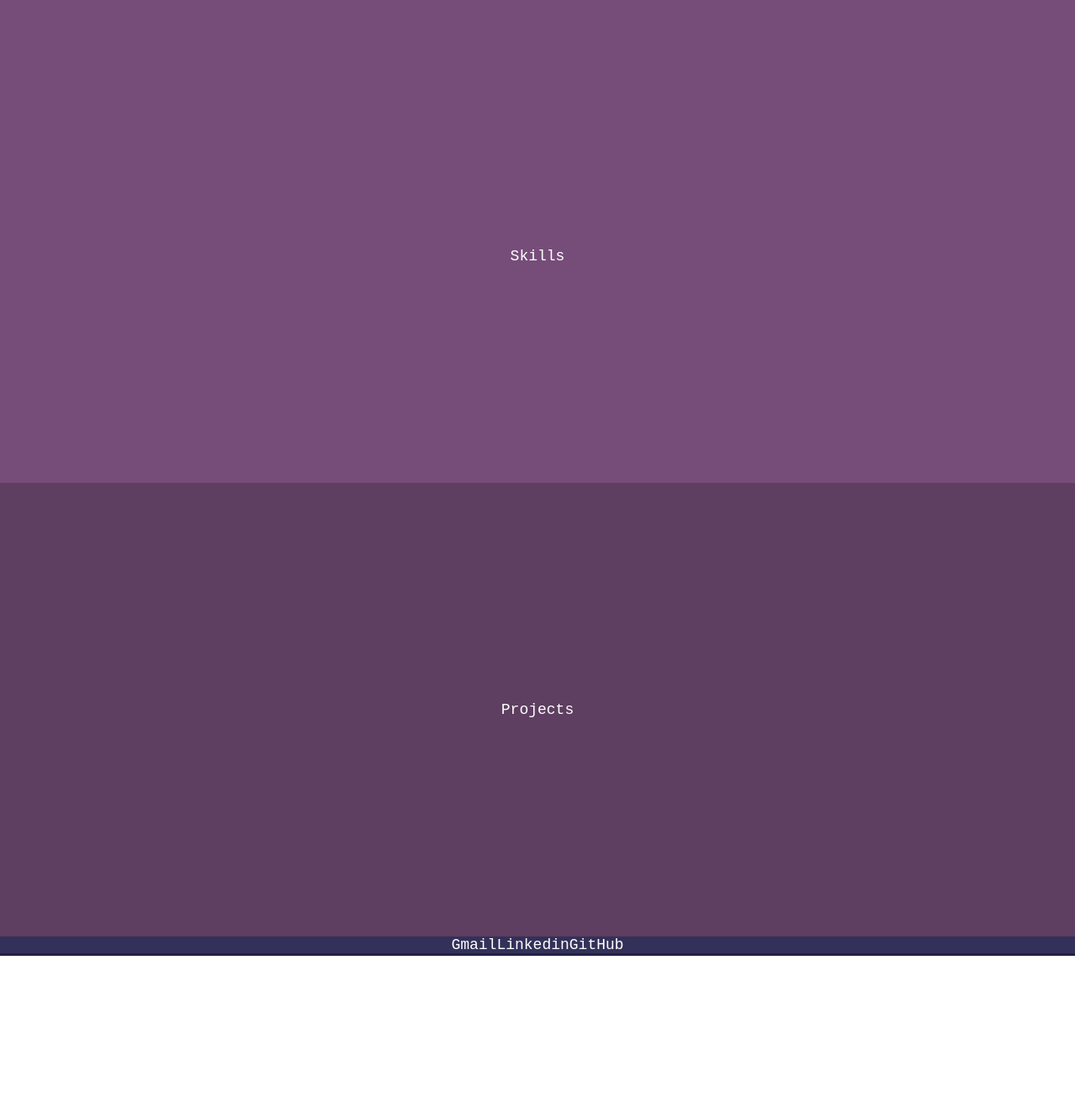
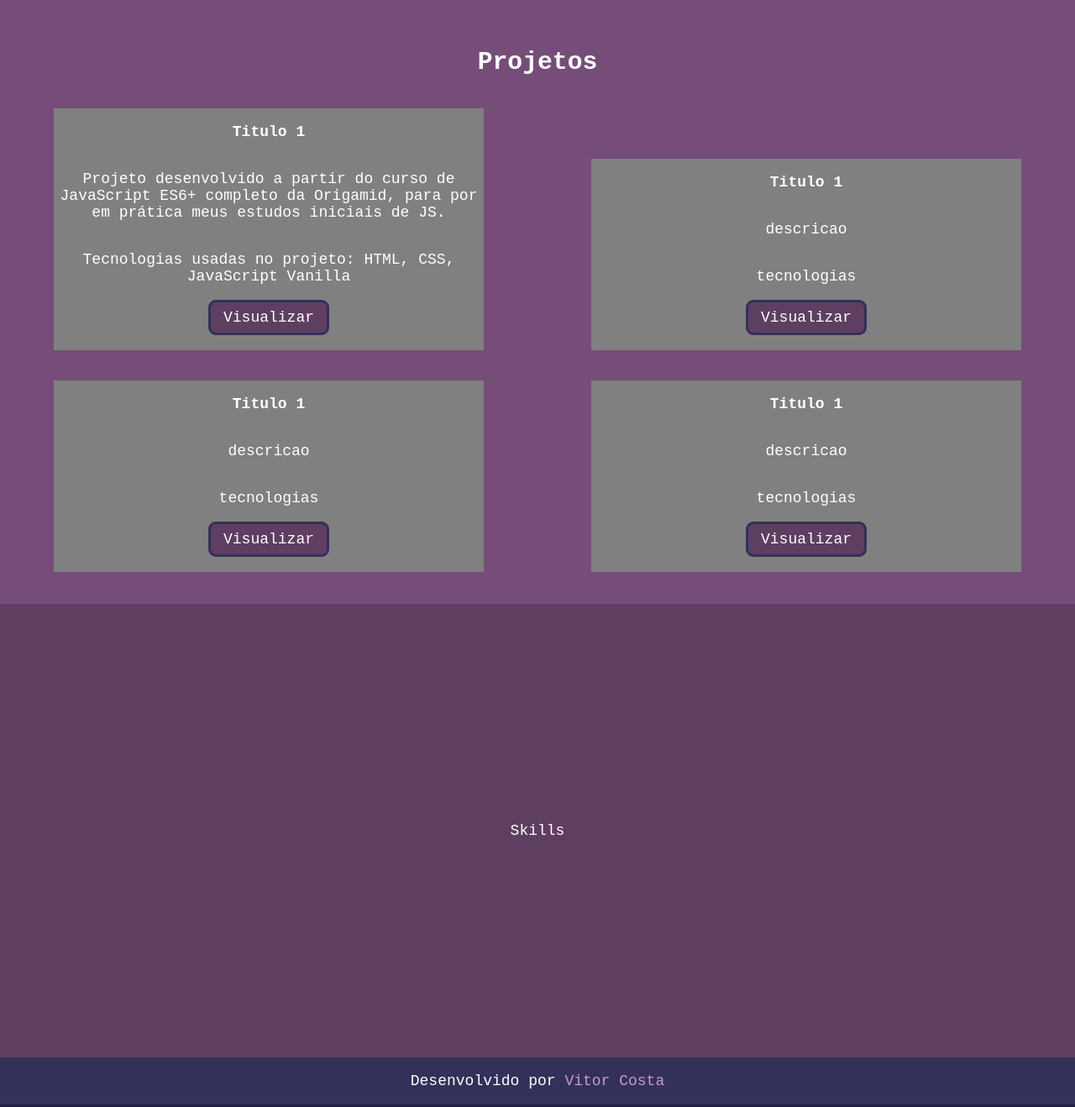
Before and after one commit to vitorcosta42/Portfolio, a React (Create React App) app: page / in a window 1280 px wide. Shown: the part 1182-2500 px from the top of the page at 84% size. Before the commit the page ends 2330 px from the top, so only its background shows below. Built offline with nearby package versions, Linux system fonts and the light colour scheme.

Commit message:
feat: footer and projects first implementations

```diff
--- a/src/components/Footer/index.js
+++ b/src/components/Footer/index.js
@@ -1,14 +1,17 @@
-import React from 'react'
+import React from "react";
 import * as S from "./styles";
 
 const Footer = () => {
   return (
     <S.Footer>
-        <S.FooterLink>Gmail</S.FooterLink>
-        <S.FooterLink>Linkedin</S.FooterLink>
-        <S.FooterLink>GitHub</S.FooterLink>
+      <S.FooterSentence>
+        Desenvolvido por <S.FooterLink
+       href="https://www.linkedin.com/in/vitorcosta-dev/"
+       target="_blank"
+        >Vitor Costa</S.FooterLink>
+      </S.FooterSentence>
     </S.Footer>
-  )
-}
+  );
+};
 
-export default Footer
+export default Footer;
--- a/src/components/Footer/styles.js
+++ b/src/components/Footer/styles.js
@@ -5,7 +5,18 @@ export const Footer = styled.div`
   display: flex;
   justify-content: center;
   border-bottom: 3px solid #232146;
-  margin-bottom: 10px;
 `;
 
-export const FooterLink = styled.div``
+export const FooterSentence= styled.p``;
+
+export const FooterLink = styled.a`
+
+text-decoration: none;
+  transition-duration: 0.8s;
+  background-color: #333159;
+  color: #c897d8;
+  &:hover {
+    color: #b277b6;
+  }
+
+  `;
--- /dev/null
+++ b/src/components/Project/index.js
@@ -0,0 +1,18 @@
+import React from "react";
+import * as S from "./styles";
+
+const Project = ({url, title, description, technologies, href}) => {
+  return (
+    <>
+      <S.ProjectContainer>
+        <S.ProjectImage href={url } />
+        <S.ProjectTitle>{title}</S.ProjectTitle>
+        <S.ProjectDescription> {description}</S.ProjectDescription>
+        <S.ProjectTechnologies>{technologies}</S.ProjectTechnologies>
+        <S.ViewButton href={href }>Visualizar</S.ViewButton>
+      </S.ProjectContainer>
+    </>
+  );
+};
+
+export default Project;
--- /dev/null
+++ b/src/components/Project/styles.js
@@ -0,0 +1,42 @@
+import styled from "styled-components";
+
+export const ProjectContainer = styled.div`
+width : 40%;
+background-color: gray;
+display: flex;
+flex-direction: column;
+align-items: center;
+margin: auto;
+margin-bottom: 2em;
+,
+`;
+// margin: 1em 5em 1em 5em;
+
+export const ProjectImage = styled.img``;
+
+export const ProjectTitle = styled.h3``;
+
+export const ProjectDescription = styled.p`
+`;
+
+export const ProjectTechnologies = styled.p``;
+
+export const ViewButton = styled.button`
+  padding: 15px;
+  border-radius: 0.5em;
+  margin-bottom: 1em;
+  background-color: #5e3e61;
+  border: 3px solid #333159;
+  font-size: 1em;
+  padding-bottom: 8px;
+  padding-top: 8px;
+  justify-content: center;
+  display: flex;
+  transition-duration: 0.8s;
+
+  &:hover {
+    background-color: #333159;
+    color: #fff;
+    cursor: pointer;
+  }
+`;
--- a/src/pages/About/index.js
+++ b/src/pages/About/index.js
@@ -8,11 +8,8 @@ const About = () => {
   useEffect(() => {
     const handleScroll = () => {
       const scrollPosition = window.scrollY;
-      const windowHeight = window.innerHeight;
       const documentHeight = document.documentElement.scrollHeight;
 
-      // Defina a altura em que o conteúdo da página About deve ser exibido
-      // Neste exemplo, 50% da altura total da página é usado
       const triggerHeight = documentHeight * 0.1;
 
       if (scrollPosition > triggerHeight) {
@@ -30,7 +27,6 @@ const About = () => {
 
   return (
     <>
-    {/* {isVisible && */}
     <S.Container>
 
     <S.AboutContainer id="sobre-mim" visible={isVisible}>
@@ -76,9 +72,7 @@ const About = () => {
         </S.MainContainer>
     </S.AboutContainer>
     </S.Container>
-  {/* } */}
     </>
-
     );
 };
 
--- a/src/pages/Projects/index.js
+++ b/src/pages/Projects/index.js
@@ -1,9 +1,67 @@
-import React from 'react'
+import React, { useState, useEffect } from "react";
 import * as S from "./styles";
+import Project from "../../components/Project";
 const Projects = () => {
+  const [isVisible, setIsVisible] = useState(false);
+
+  useEffect(() => {
+    const handleScroll = () => {
+      const scrollPosition = window.scrollY;
+      const documentHeight = document.documentElement.scrollHeight;
+
+      const triggerHeight = documentHeight * 0.3;
+
+      if (scrollPosition > triggerHeight) {
+        setIsVisible(true);
+      } else {
+        setIsVisible(false);
+      }
+    };
+
+    window.addEventListener("scroll", handleScroll);
+    return () => {
+      window.removeEventListener("scroll", handleScroll);
+    };
+  }, []);
+
   return (
-    <S.Container id = "projetos">Projects</S.Container>
-  )
+    <S.Container>
+      <S.ProjectsContainer id="projetos" visible={isVisible}>
+        <S.TitleContainer>
+          <S.Title>Projetos</S.Title>
+        </S.TitleContainer>
+        <S.Containers>
+          <Project
+            title={"Titulo 1"}
+            description={
+"Projeto desenvolvido a partir do curso de JavaScript ES6+ completo da Origamid, para por em prática meus estudos iniciais de JS."
+
 }
+            technologies={
+              "Tecnologias usadas no projeto: HTML, CSS, JavaScript Vanilla"}
+          />
+          <Project
+            title={"Titulo 1"}
+            description={"descricao"}
+            technologies={"tecnologias"}
+          />
+        </S.Containers>
+        <S.Containers>
+          <Project
+            title={"Titulo 1"}
+            description={"descricao"}
+            technologies={"tecnologias"}
+          />
+          <Project
+            title={"Titulo 1"}
+            description={"descricao"}
+            technologies={"tecnologias"}
+          />
+        </S.Containers>
 
-export default Projects
+      </S.ProjectsContainer>
+    </S.Container>
+  );
+};
+
+export default Projects;
--- a/src/pages/Projects/styles.js
+++ b/src/pages/Projects/styles.js
@@ -1,14 +1,33 @@
-
 import styled from "styled-components";
 
 export const Container = styled.div`
-height: 30em;
-width: 100%;
-display: flex;
-align-items: center;
-justify-content: center;
-background-color: #5e3e61;
+  background-color: #764d79;
 `;
 
-export const MainContainer = styled.div`
-`
+export const ProjectsContainer = styled.div`
+  height: 38em;
+  width: 100%;
+  display: flex;
+  flex-direction: column;
+  align-items: center;
+  justify-content: center;
+  background-color: #764d79;
+`;
+export const Containers = styled.div`
+  width: 100%;
+  display: flex;
+`;
+//  opacity:0;
+//   transition:opacity 2s ease-in-out;
+//   ${(props) =>
+//     props.visible &&
+//     `
+//       opacity: 1;
+//     `}
+
+export const Title = styled.h1`
+  font-size: 1.65em;
+`;
+export const TitleContainer = styled.div`
+  margin-bottom: 1em;
+`;
--- a/src/pages/Skills/styles.js
+++ b/src/pages/Skills/styles.js
@@ -7,7 +7,7 @@ width: 100%;
 display: flex;
 align-items: center;
 justify-content: center;
-background-color:#764d79;
+background-color: #5e3e61;
 
 `;
 
--- a/src/pages/index.js
+++ b/src/pages/index.js
@@ -16,8 +16,8 @@ const Pages = () => {
       <Navbar />
       <Home />
       <About />
+      <Projects />
       <Skills />
-      <Projects />
       <Footer />
     </div>
   );
```
